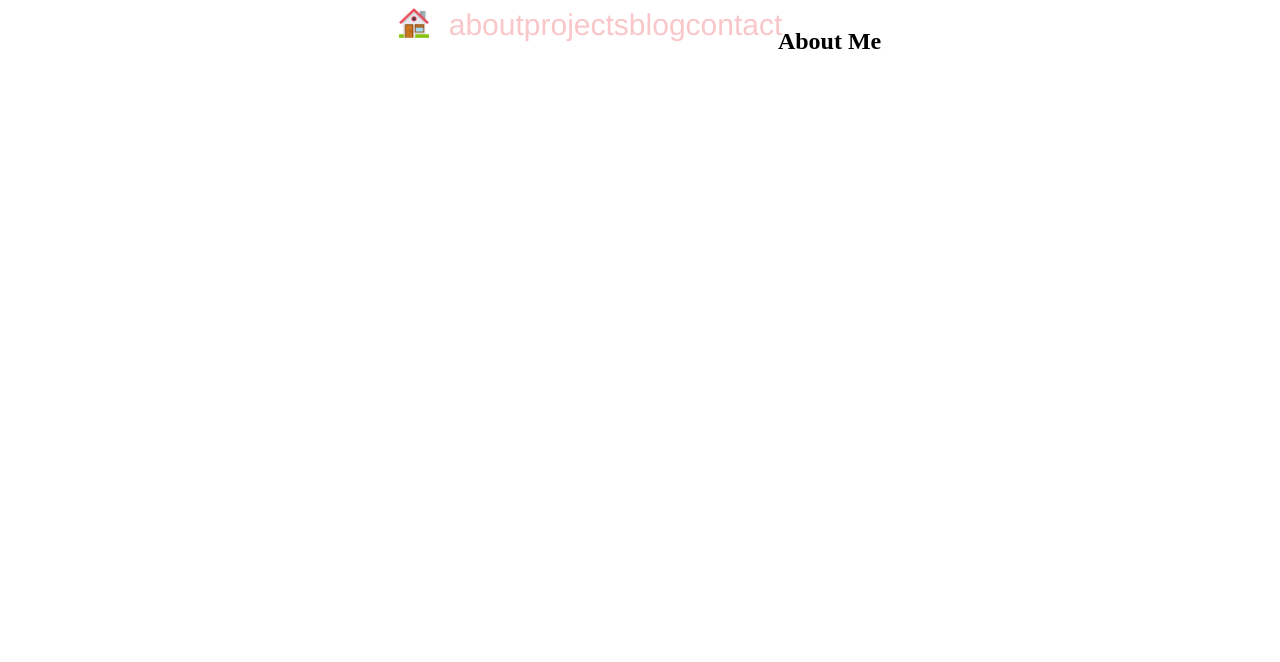
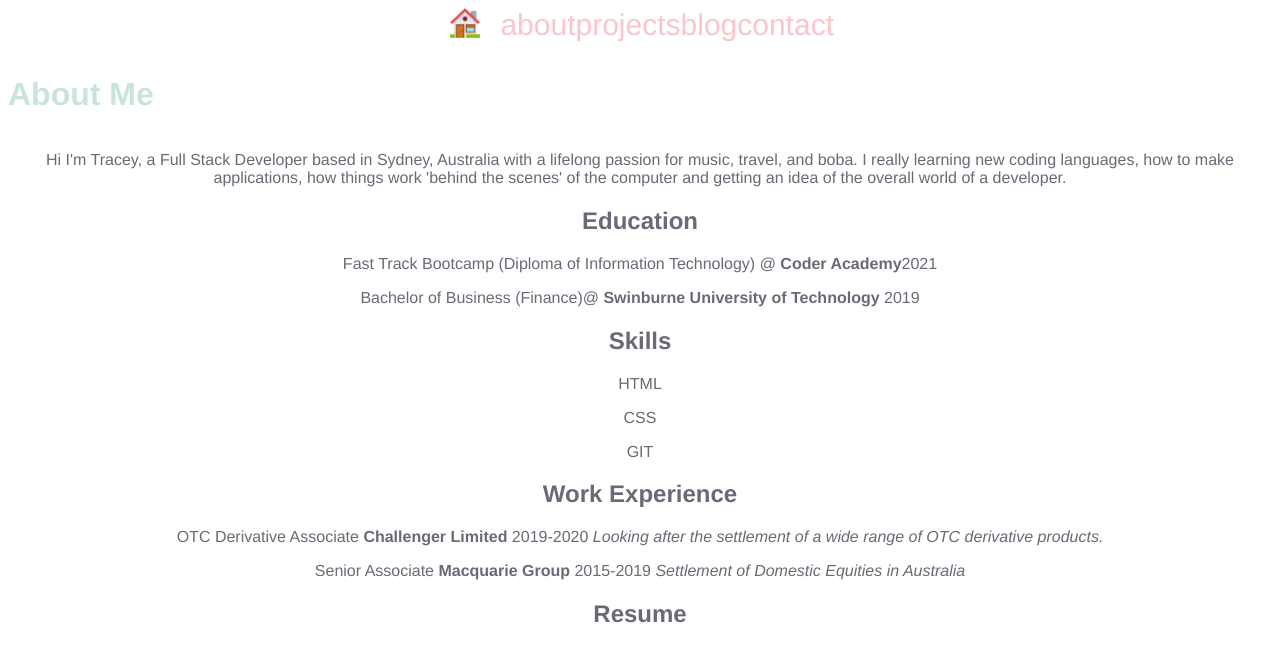
Before and after one commit to TTdev10/Portfolio, a plain HTML site: page pages/about.html in a window 1280 px wide. Drawn offline with Linux system fonts and the light colour scheme.

Commit message:
about page updated with education, work history and resume

```diff
--- a/pages/about.html
+++ b/pages/about.html
@@ -9,7 +9,6 @@
 
     </head>
 
-    <body>
         <header class="navBar">
 			     <nav class="navBarElements">
 
@@ -22,8 +21,33 @@
             <a class="navBarButton" href="contact.html">contact</a>
 			    </nav>
 
- <h2> About Me</h1>
+        </header>
 
+       <div class="introContainer">
+           <h1 id="about">About Me</h1>
+       </div>
+
+    <selection class="aboutMe">
+          <p> Hi I'm Tracey, a Full Stack Developer based in Sydney, Australia with a lifelong passion for music, travel, and boba. I really learning new coding languages, how to make applications, how things work 'behind the scenes' of the computer and getting an idea of the overall world of a developer.  </p>
+
+         <h2>Education</h2>
+          <p> Fast Track Bootcamp (Diploma of Information Technology) @<strong> Coder Academy</strong>2021</p>
+          <p> Bachelor of Business (Finance)@ <strong> Swinburne University of Technology </strong> 2019 </p>
+
+         <h2> Skills </h2>
+         <p> HTML</p>
+         <p> CSS </p>
+         <p> GIT </p>
+
+         <h2> Work Experience</h2>
+         <p> OTC Derivative Associate <strong>Challenger Limited</strong> 2019-2020 <em>Looking after the settlement of a wide range of OTC derivative products.</em></p>
+         <p> Senior Associate <strong>Macquarie Group</strong> 2015-2019 <em>Settlement of Domestic Equities in Australia </em></p>
+         <h2>Resume</h2>
+
+            <!-- <a href="INSERT RESUME FILE NAME HERE.PDF"><img src="INSERT PICTURE FILE NAME HERE.BMP" width="153" height="202"
+    alt="Resume"/></a>
+     -->
+    </selection>
 
   </body>
 
--- a/styles/style.css
+++ b/styles/style.css
@@ -12,7 +12,6 @@
     font-family: helvetica;
     font-size: 30px;
 	max-width: 100%;
-
 
 }
 
@@ -29,6 +28,7 @@
 #intro{
     color: #C9E4DE;
     font-family: helvetica;
+    display: flex
 }
 
 .introContainer{
@@ -62,6 +62,21 @@
     height: 400px;
 }
 
+#about{
+    color: #C9E4DE;
+    font-family: helvetica;
+    text-align: center
+
+}
+
+.aboutMe{
+    text-align: center;
+    font-family: helvetica;
+    font-size: 16px;
+    color: #6d6875;
+}
+
+
 .clouds {
     width: 50px;
 
```
Also changed, not shown: pages/contact.html (+18 -0 lines). Lines whose indentation alone changed are shown as unchanged.
